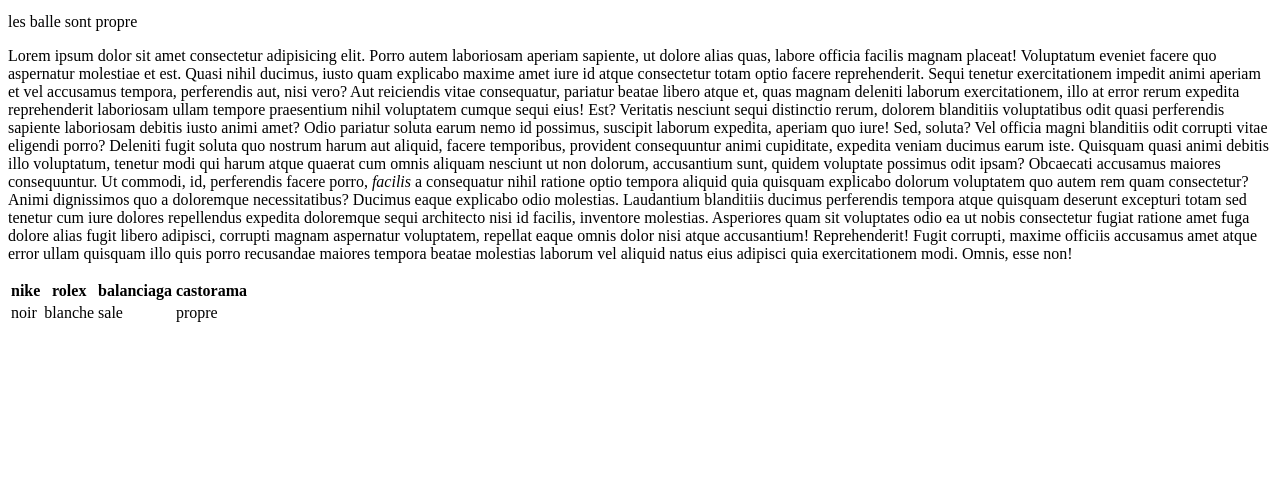
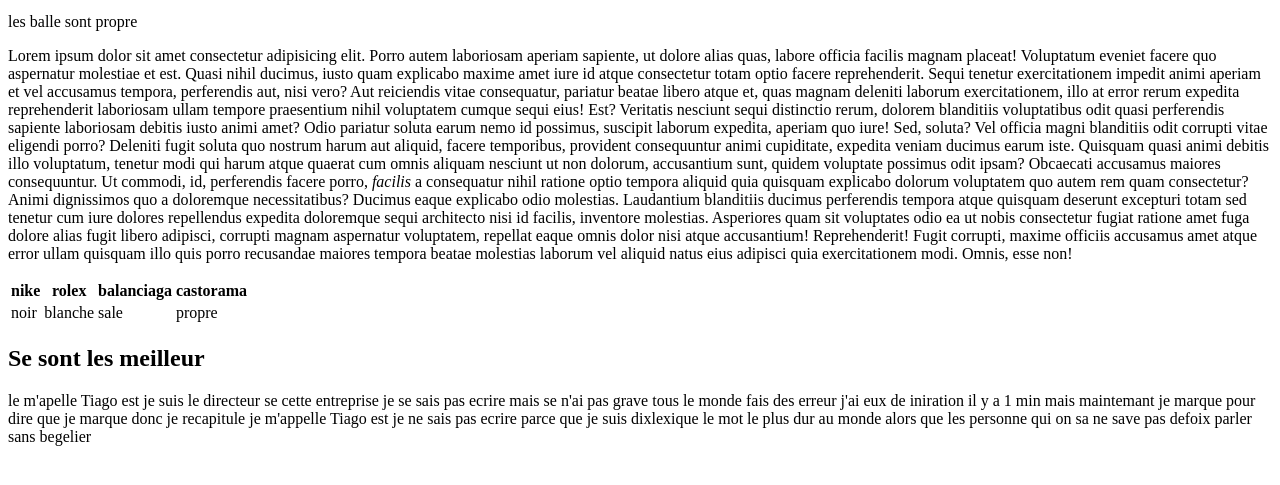
Before and after one commit to Gotitigre/Gotitigre.github.io, a plain HTML site: page index.html in a window 1280 px wide. Shown: the part 101-586 px from the top of the page. Drawn offline with Linux system fonts and the light colour scheme.

Commit message:
j'ai fais un bloc

```diff
--- a/index.html
+++ b/index.html
@@ -33,5 +33,9 @@
             <td> propre </td>
         </tr>
     </table>
+    <div>
+        <h2> Se sont les meilleur </h2>
+        <p> le m'apelle Tiago est je suis le directeur se cette entreprise je se sais pas ecrire mais se n'ai pas grave tous le monde fais des erreur j'ai eux de iniration il y a 1 min mais maintemant je marque pour dire que je marque donc je recapitule je m'appelle Tiago est je ne sais pas ecrire parce que je suis dixlexique le mot le plus dur au monde alors que les personne qui on sa ne save pas defoix parler sans begelier </p>
+    </div>
 </body>
 </html>
```
